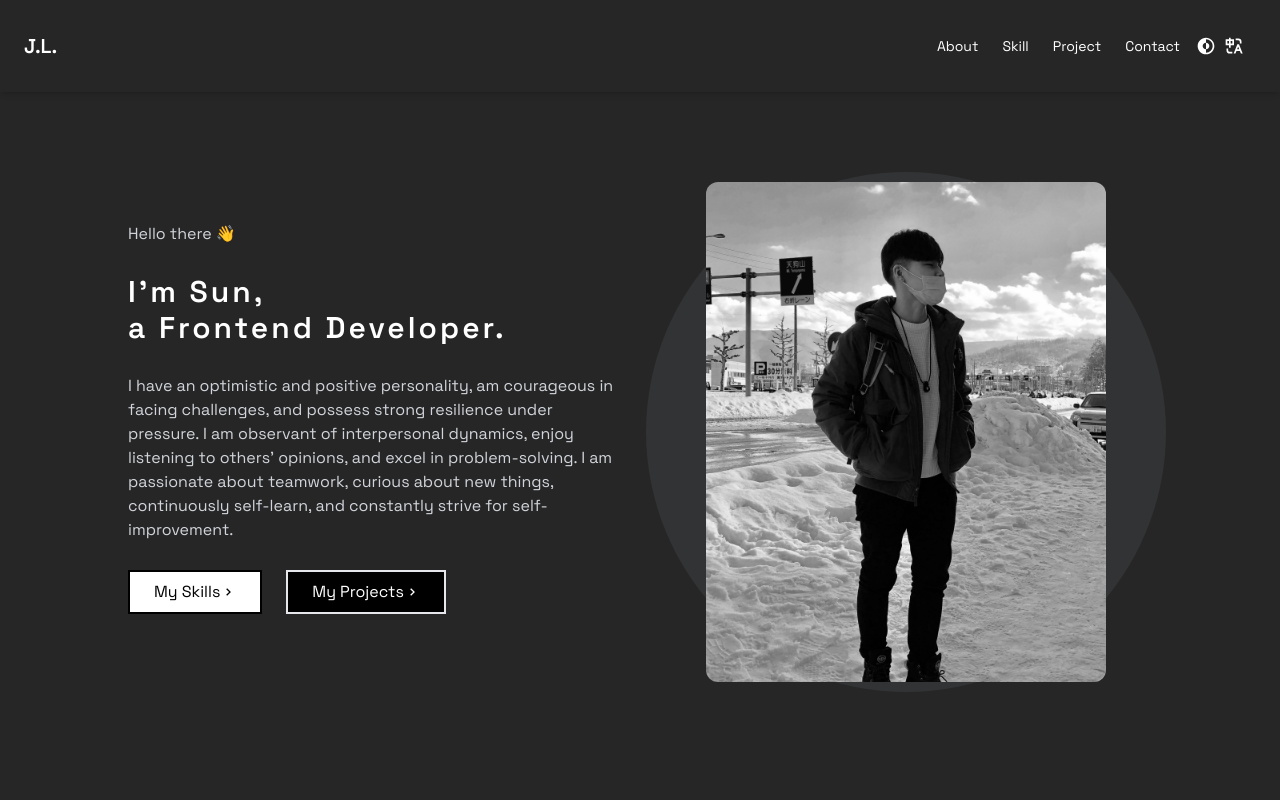
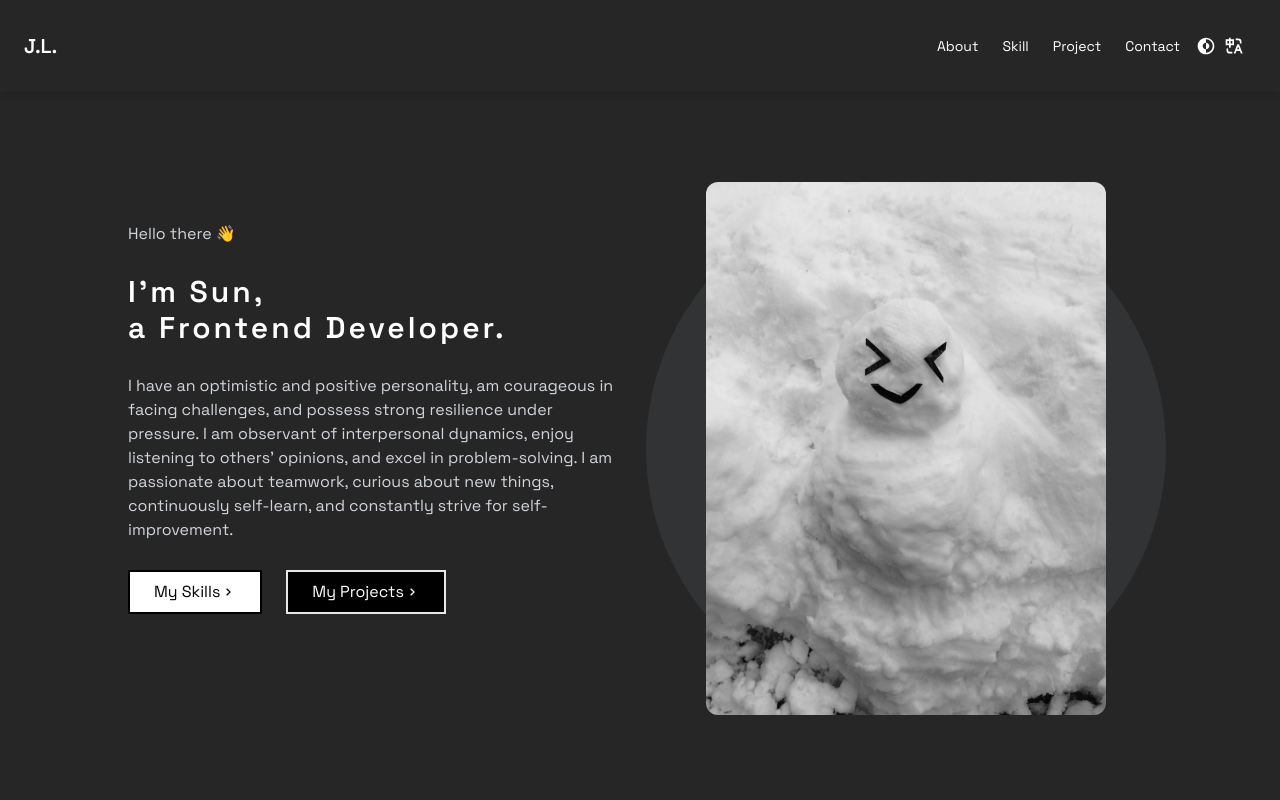
Before and after one commit to JIH-L/JIH-L.github.io, a React (Vite) app: page / in a window 1280 px wide. Shown: the top 800 px of the page. Built offline with nearby package versions, Linux system fonts and the light colour scheme.

Commit message:
feat: update img

```diff
--- a/src/components/About.tsx
+++ b/src/components/About.tsx
@@ -1,5 +1,5 @@
 import { BiChevronRight } from 'react-icons/bi'
-import me from '../assets/images/me.webp'
+import snowman from '../assets/images/snowman.webp'
 import { useTranslation } from 'react-i18next'
 
 export default function About() {
@@ -37,7 +37,7 @@ export default function About() {
         <div className="absolute z-0 hidden h-[520px] w-[520px] rounded-full bg-gray-400 opacity-10 xl:block"></div>
         <img
           className="z-10 max-w-[400px] rounded-xl grayscale duration-200 hover:rotate-[-4deg] hover:scale-105 hover:grayscale-0"
-          src={me}
+          src={snowman}
         ></img>
       </div>
     </>
```
